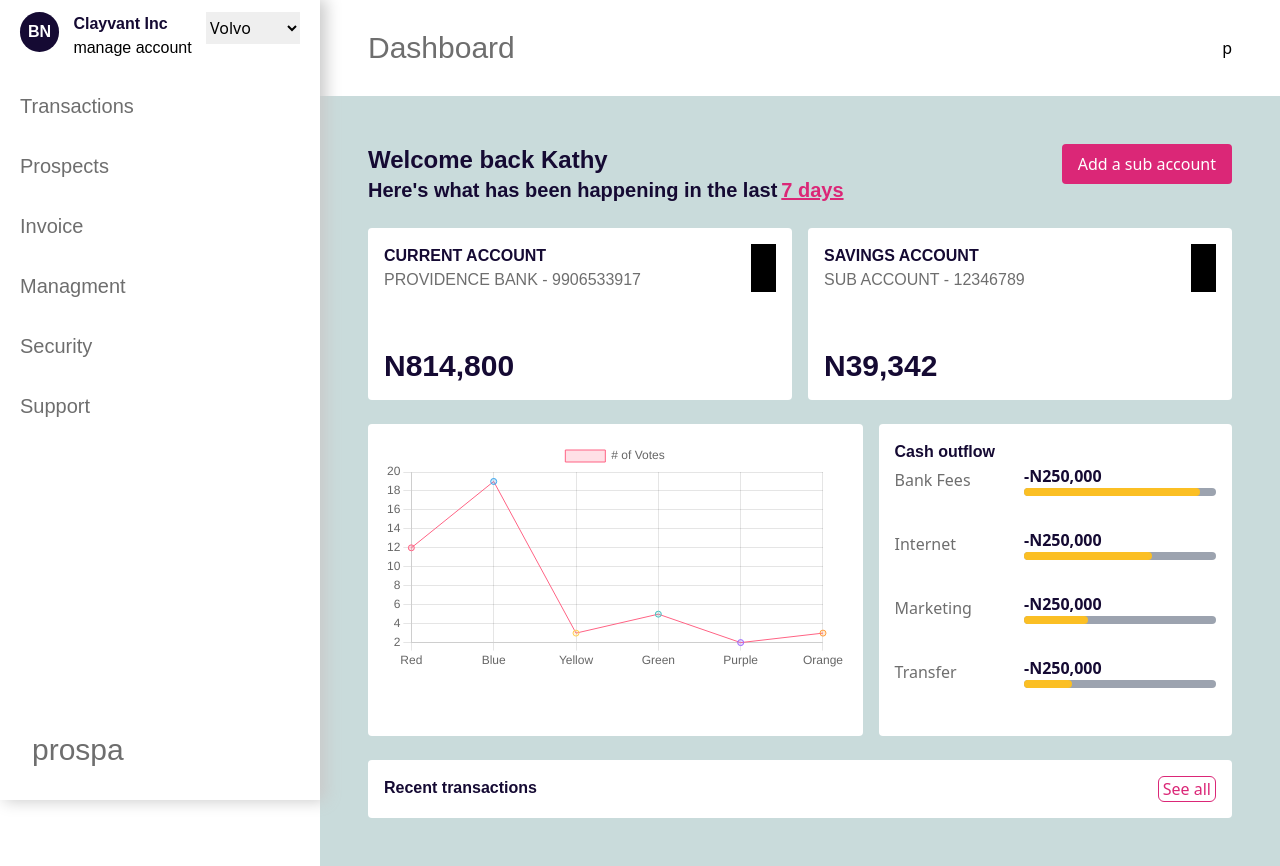
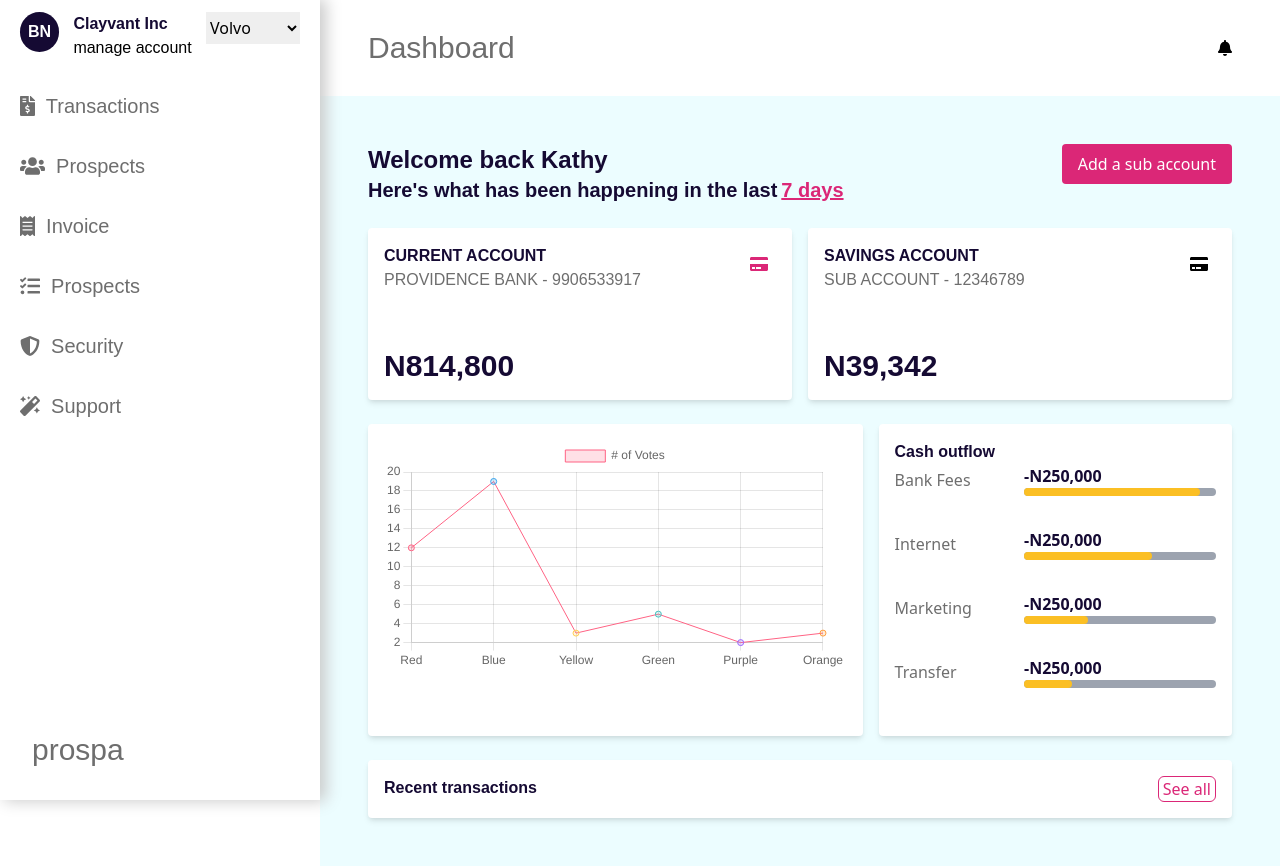
Before and after one commit to Robertito1/getpreneured, a React (Create React App) app: page /dashboard in a window 1280 px wide. Built offline with nearby package versions, Linux system fonts and the light colour scheme.

Commit message:
added formik

```diff
--- a/src/components/cashOutflow.js
+++ b/src/components/cashOutflow.js
@@ -3,7 +3,7 @@ import Spendometer from './spendometer'
 
 const CashOutflow = () => {
     return (
-        <div className='ml-4 p-4 bg-white rounded w-5/12'>
+        <div className='shadow-md ml-4 p-4 bg-white rounded w-5/12'>
             <p className='primary-font text-base text-purp font-bold'>Cash outflow</p>
             <Spendometer item='Bank Fees' progress='w-11/12'/>
             <Spendometer item='Internet' progress='w-8/12'/>
--- a/src/components/currentAccount.js
+++ b/src/components/currentAccount.js
@@ -1,15 +1,17 @@
-import React from 'react'
+import React from 'react';
+import { FontAwesomeIcon } from '@fortawesome/react-fontawesome';
+import { faCreditCard } from '@fortawesome/free-solid-svg-icons';
 
 const CurrentAccount = () => {
     return (
-        <div className='p-4 bg-white rounded w-6/12'>
+        <div className='shadow-md p-4 bg-white rounded w-6/12'>
             <div className='flex justify-between'>
                 <div>
                     <p className='primary-font text-base text-purp font-bold'>CURRENT ACCOUNT</p>
                     <p className='primary-font text-base dashboard-side-text'>PROVIDENCE BANK - 9906533917</p>
                 </div>
-                <div className='p-2 bg-black'>
-                <p>$</p>
+                <div className='p-2 text-pink-600'>
+                  <FontAwesomeIcon icon={faCreditCard} />
                 </div>
             </div>
             <p className='primary-font mt-14 text-3xl text-purp font-semibold'>N814,800</p>
--- a/src/components/dashboardNav.js
+++ b/src/components/dashboardNav.js
@@ -1,11 +1,13 @@
 import React from 'react'
+import { FontAwesomeIcon } from '@fortawesome/react-fontawesome';
+import { faBell } from '@fortawesome/free-solid-svg-icons';
 
 const DashboardNav = () => {
     return (
         <nav className='px-12 flex h-24 justify-between items-center'>
             <p className='primary-font dashboard-side-text text-3xl'>Dashboard</p>
             <div className=''>
-              p
+              <FontAwesomeIcon icon={faBell} />
             </div>
         </nav>
     )
--- a/src/components/dashboardSideNav.js
+++ b/src/components/dashboardSideNav.js
@@ -1,4 +1,13 @@
 import React from 'react'
+import { FontAwesomeIcon } from '@fortawesome/react-fontawesome'
+import {
+    faMagic,
+    faReceipt,
+    faTasks,
+    faFileInvoiceDollar,
+    faUsers,
+    faShieldAlt
+     } from '@fortawesome/free-solid-svg-icons'
 
 const DashboardSideNav = () => {
     return (
@@ -17,12 +26,24 @@ const DashboardSideNav = () => {
                 </select>
            </div>
            <div className='primary-font text-xl dashboard-side-text flex flex-col'>
-               <p className='cursor-pointer mb-8 hover:text-purple-900'>Transactions</p>
-               <p className='cursor-pointer mb-8 hover:text-purple-900'>Prospects</p>
-               <p className='cursor-pointer mb-8 hover:text-purple-900'>Invoice</p>
-               <p className='cursor-pointer mb-8 hover:text-purple-900'>Managment</p>
-               <p className='cursor-pointer mb-8 hover:text-purple-900'>Security</p>
-               <p className='cursor-pointer mb-8 hover:text-purple-900'>Support</p>
+               <p className='cursor-pointer mb-8 hover:text-purple-900'>
+               <FontAwesomeIcon icon={faFileInvoiceDollar} />
+               {'\u00A0'} Transactions</p>
+               <p className='cursor-pointer mb-8 hover:text-purple-900'>
+               <FontAwesomeIcon icon={faUsers} />
+               {'\u00A0'} Prospects</p>
+               <p className='cursor-pointer mb-8 hover:text-purple-900'>
+               <FontAwesomeIcon icon={faReceipt} />
+               {'\u00A0'} Invoice</p>
+               <p className='cursor-pointer mb-8 hover:text-purple-900'>
+               <FontAwesomeIcon icon={faTasks} />
+               {'\u00A0'} Prospects</p>
+               <p className='cursor-pointer mb-8 hover:text-purple-900'>
+               <FontAwesomeIcon icon={faShieldAlt} />
+               {'\u00A0'} Security</p>
+               <p className='cursor-pointer mb-8 hover:text-purple-900'>
+               <FontAwesomeIcon icon={faMagic} />
+               {'\u00A0'} Support</p>
            </div>
            <p className='absolute bottom-0 left-0 m-8 primary-font text-3xl dashboard-side-text'>prospa</p>
         </div>
--- a/src/components/formSection.js
+++ b/src/components/formSection.js
@@ -4,12 +4,12 @@ import Dashes from './dashes'
 const FormSection = ({color, children}) => {
     return (
         <div className='flex h-screen w-full'>
-          <div className={`p-4 text-white ${color} h-full bg-blue w-3/12`}>
+          <div className={`p-4 text-white ${color} h-full w-3/12`}>
            <Dashes />
            <p className='text-4xl'>Create multiple sub-account</p>
            <p className='text-lg'>Organise your business finances easily with multiple accounts. No limits</p>
           </div>
-          <div className='w-9/12 flex justify-center mt-24 bg-black'>
+          <div className='w-9/12 flex justify-center mt-24'>
              {children}
           </div>
           <p className='absolute bottom-0 left-0 m-8 primary-font text-xl text-white'>© 2020 Prospa Inc</p>
--- a/src/components/loginForm.js
+++ b/src/components/loginForm.js
@@ -8,16 +8,16 @@ const LoginForm = () =>{
             <p className='text-3xl text-purp'>Welcome back to prospa</p>
             <p className='dashboard-side-text'>An account wih powerful, personalized tools all in one place</p>
             <Formik
-       initialValues={{ email: '', password: '' }}
+                initialValues={{ firstName: '', lastName: '', number: '', email: '', password: '' }}
                 validationSchema={yup.object({
                 firstName: yup.string()
-        .required('The date is required'),
+                .required('Firstname is required'),
                 lastName: yup.string()
-        .required('This Field is required'),
+                .required('Lastname is required'),
                 number: yup.number()
-        .required('This Field is required'),
+                .required('Phonenumber is required'),
                 email: yup.string().email()
-        .required('This Field is required'),
+                .required('Email is required'),
                 })}
                 onSubmit={(values, { setSubmitting }) => {
                     setTimeout(() => {
@@ -27,15 +27,28 @@ const LoginForm = () =>{
                 }}
             >
                 {({ isSubmitting }) => (
-         <Form>
-           <Field type="text" name="email" />
-           <ErrorMessage name="firstName" component="div" />
+                    <Form className='flex flex-col'>
+                    <div className='mb-6 w-72'>
+                        <Field
+                        type="text"
+                        name="firstName"
+                        className='w-full border-solid border border-pink-600 rounded-md text-pink-600'
+                        placeholder='first'
+                        />
+                        <ErrorMessage name="firstName" component="div" className='text-red-700 text-sm'/>
+                    </div>
+                    <div>
+                        <Field type="text" name="lastName" className='border-solid border border-pink-600 rounded-md text-pink-600'/>
+                        <ErrorMessage name="lastName" component="div" />
+                    </div>
+                    <div>
+                        <Field type="number" name="number" />
+                        <ErrorMessage name="number" component="div" />
+                    </div>
+                    <div>
                         <Field type="email" name="email" />
-           <ErrorMessage name="lastName" component="div" />
-           <Field type="email" name="email" />
-           <ErrorMessage name="number" component="div" />
-           <Field type="email" name="password" />
                         <ErrorMessage name="email" component="div" />
+                    </div>
                     <button type="submit" disabled={isSubmitting}>
                         Submit
                     </button>
--- a/src/components/monthSummary.js
+++ b/src/components/monthSummary.js
@@ -5,7 +5,7 @@ import { data } from '../utils/data';
 const MonthSummary = () => {
 
     return (
-        <div className='p-4 bg-white rounded w-7/12'>
+        <div className='shadow-md p-4 bg-white rounded w-7/12'>
             <Line data={data} />
         </div>
     )
--- a/src/components/recentTransactions.js
+++ b/src/components/recentTransactions.js
@@ -2,7 +2,7 @@ import React from 'react'
 
 const RecentTransactions = () => {
     return (
-        <div className='p-4 bg-white rounded w-full flex justify-between'>
+        <div className='shadow-md p-4 bg-white rounded w-full flex justify-between'>
             <p className='primary-font text-base text-purp font-semibold'>Recent transactions</p>
             <button className='px-1 border-solid border border-pink-600 rounded-md text-pink-600'>
                 See all
--- a/src/components/savingsAccount.js
+++ b/src/components/savingsAccount.js
@@ -1,15 +1,17 @@
 import React from 'react'
+import { FontAwesomeIcon } from '@fortawesome/react-fontawesome';
+import { faCreditCard } from '@fortawesome/free-solid-svg-icons';
 
 const SavingsAccount = () => {
     return (
-        <div className='p-4 bg-white ml-4 rounded w-6/12'>
+        <div className='shadow-md p-4 bg-white ml-4 rounded w-6/12'>
             <div className='flex justify-between'>
                 <div>
                     <p className='primary-font text-base text-purp font-bold'>SAVINGS ACCOUNT</p>
                     <p className='primary-font text-base dashboard-side-text'>SUB ACCOUNT - 12346789</p>
                 </div>
-                <div className='p-2 bg-black'>
-                <p>$</p>
+                <div className='p-2'>
+                <FontAwesomeIcon icon={faCreditCard} />
                 </div>
             </div>
             <p className='primary-font mt-14 text-3xl text-purp font-semibold'>N39,342</p>
--- a/src/components/signUpForm.js
+++ b/src/components/signUpForm.js
@@ -5,10 +5,44 @@ const SignUpForm = () =>{
         <div>
             <p className='text-3xl text-purp'>Create your account</p>
             <p className='dashboard-side-text'>There are various account types to choose from</p>
-            <form>
-
-            </form>
-        </div>
+            {/* <form onSubmit={gotoSelectService}>
+            <div>
+                <input
+                value={firstName}
+                onChange={inputFirstName} />
+                <div>
+                    <p>Error mesage</p>
+                </div>
+            </div>
+            <div>
+                <input
+                value={lastName}
+                onChange={inputLastName} />
+                <div>
+                    <p>Error mesage</p>
+                </div>
+            </div>
+            <div>
+                <input
+                value={phoneNumber}
+                onChange={inputName} />
+                <div>
+                    <p>Error mesage</p>
+                </div>
+            </div>
+            <div>
+                <input
+                value={email}
+                onChange={inputEmailName} />
+                <div>
+                    <p>Error mesage</p>
+                </div>
+            </div>
+            <div>
+                <button type="submit">add</button>
+            </div>
+        </form> */}
+    </div>
     )
 }
 
--- a/src/index.css
+++ b/src/index.css
@@ -28,5 +28,5 @@
 }
 
 .dashboard-background{
-  background-color: #c9dbdb;
+  background-color: #ecfdff;
  }
```
Lines whose indentation alone changed are shown as unchanged.
